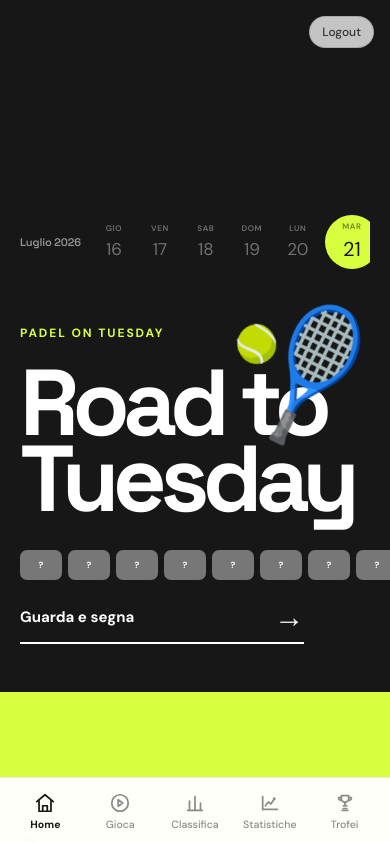
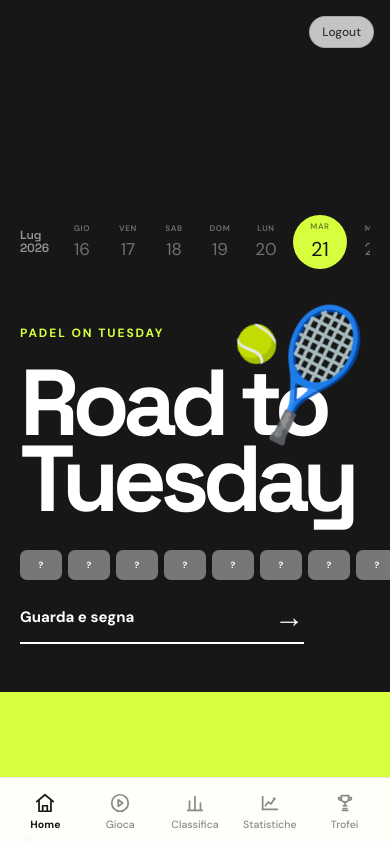
Before and after one commit to UAmbrosoli/progetto-zero, a Next.js app: page / in a window 390 px wide. Shown: the top 842 px of the page. Built offline with nearby package versions, Linux system fonts and the light colour scheme; no server answers; the database is empty.

Commit message:
Compatta calendario Home per iPhone

```diff
--- a/app/globals.css
+++ b/app/globals.css
@@ -301,14 +301,27 @@ h3 {
 }
 
 .home-calendar-hero-month {
+
   flex-shrink: 0;
+
+  display: flex;
+  flex-direction: column;
+  align-items: flex-start;
+
   color: rgba(255, 255, 255, 0.55);
+
   font-family: "Space Grotesk", sans-serif;
+
   font-size: 13px;
+
   font-weight: 600;
+
   text-transform: capitalize;
+
   letter-spacing: -0.01em;
-  white-space: nowrap;
+
+  line-height: 1.05;
+
 }
 
 .home-calendar {
@@ -1191,7 +1204,7 @@ h3 {
   }
 
   .home-calendar-hero-month {
-    font-size: 11px;
+    font-size: 12px;
   }
 
   .home-calendar {
--- a/app/page.tsx
+++ b/app/page.tsx
@@ -109,7 +109,7 @@ isNextTuesday: day === nextTuesdayDay,
 
   return {
     month: new Intl.DateTimeFormat("it-IT", {
-      month: "long",
+      month: "short",
     }).format(today),
 
     year,
@@ -574,10 +574,10 @@ export default function Home() {
           <div className="home-calendar-hero">
             <div className="home-calendar-row">
 
-              <div className="home-calendar-hero-month">
-                {calendar.month} {calendar.year}
-              </div>
-
+<div className="home-calendar-hero-month">
+  <span>{calendar.month}</span>
+  <span>{calendar.year}</span>
+</div>
               <div className="home-calendar">
 
                 {calendar.days.map((item) => (
```
